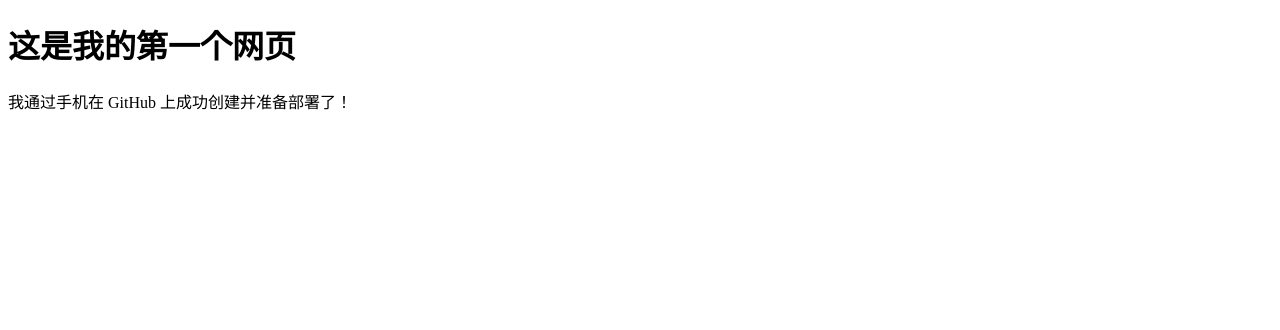
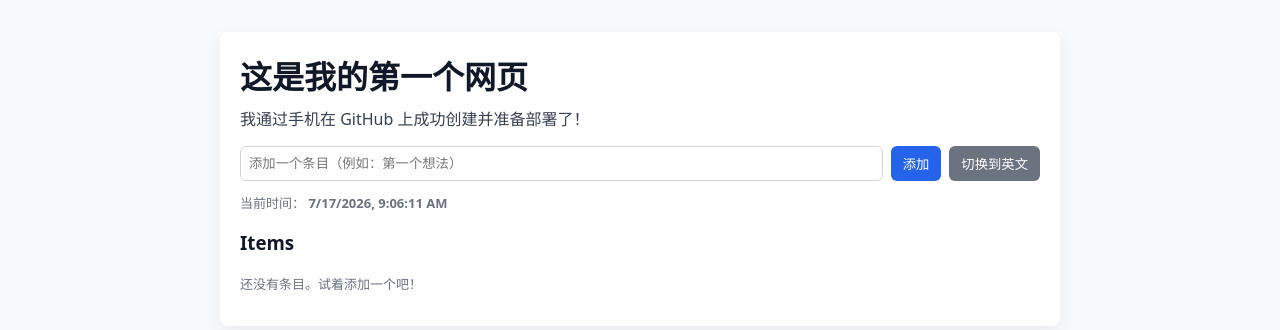
Before and after one commit to Ai0tiandi/Ai0, a plain HTML site: page index.html in a window 1280 px wide. Drawn offline with Linux system fonts and the light colour scheme.

Commit message:
feat: add front-end rendering index.html (dynamic, i18n, localStorage)

```diff
--- a/index.html
+++ b/index.html
@@ -1,7 +1,151 @@
 <!DOCTYPE html>
-<html>
+<html lang="zh-CN">
+<head>
+  <meta charset="utf-8" />
+  <meta name="viewport" content="width=device-width,initial-scale=1" />
+  <title>我的第一个网页（动态渲染）</title>
+  <style>
+    body { font-family: system-ui, -apple-system, "Segoe UI", Roboto, "Helvetica Neue", Arial; padding: 24px; background:#f7fafc; color:#111827; }
+    .container{ max-width:800px; margin:0 auto; background:#fff; padding:20px; border-radius:8px; box-shadow:0 6px 18px rgba(0,0,0,0.06);}
+    h1{ margin:0 0 8px 0; }
+    p.lead{ margin-top:0; color:#374151; }
+    .controls{ display:flex; gap:8px; margin:12px 0; flex-wrap:wrap;}
+    input[type="text"]{ flex:1; padding:8px; border:1px solid #d1d5db; border-radius:6px; }
+    button{ padding:8px 12px; border-radius:6px; border:0; background:#2563eb; color:#fff; cursor:pointer; }
+    button.secondary{ background:#6b7280; }
+    ul{ padding-left:20px; }
+    li{ margin:8px 0; display:flex; align-items:center; justify-content:space-between; gap:12px; }
+    .meta{ color:#6b7280; font-size:13px; }
+    .small{ font-size:13px; color:#6b7280; margin-top:6px; }
+  </style>
+</head>
 <body>
-    <h1>这是我的第一个网页</h1>
-    <p>我通过手机在 GitHub 上成功创建并准备部署了！</p>
+  <div class="container" id="app">
+    <!-- 内容由 JS 渲染 -->
+  </div>
+
+  <script>
+    // 多语言文案
+    const I18N = {
+      zh: {
+        title: "这是我的第一个网页",
+        subtitle: "我通过手机在 GitHub 上成功创建并准备部署了！",
+        addPlaceholder: "添加一个条目（例如：第一个想法）",
+        addBtn: "添加",
+        toggleLang: "切换到英文",
+        noItems: "还没有条目。试着添加一个吧！",
+        timePrefix: "当前时间：",
+        delete: "删除"
+      },
+      en: {
+        title: "This is my first webpage",
+        subtitle: "I created and prepared this on GitHub from my phone!",
+        addPlaceholder: "Add an item (e.g. first idea)",
+        addBtn: "Add",
+        toggleLang: "Switch to Chinese",
+        noItems: "No items yet. Try adding one!",
+        timePrefix: "Current time: ",
+        delete: "Delete"
+      }
+    };
+
+    // 状态（可扩展）
+    const state = {
+      lang: localStorage.getItem('lang') || 'zh',
+      items: JSON.parse(localStorage.getItem('items') || '[]')
+    };
+
+    // 保存本地
+    function save() {
+      localStorage.setItem('items', JSON.stringify(state.items));
+      localStorage.setItem('lang', state.lang);
+    }
+
+    // 渲染应用
+    function render() {
+      const t = I18N[state.lang];
+      const app = document.getElementById('app');
+      const now = new Date();
+      const timeStr = now.toLocaleString();
+
+      app.innerHTML = `
+        <h1>${t.title}</h1>
+        <p class="lead">${t.subtitle}</p>
+
+        <div class="controls" id="controls">
+          <input id="newItem" type="text" placeholder="${t.addPlaceholder}" />
+          <button id="addBtn">${t.addBtn}</button>
+          <button id="toggleLang" class="secondary">${t.toggleLang}</button>
+        </div>
+
+        <div class="small">${t.timePrefix} <strong id="now">${timeStr}</strong></div>
+
+        <h3 style="margin-top:18px;">Items</h3>
+        <div id="listRegion"></div>
+      `;
+
+      const listRegion = document.getElementById('listRegion');
+      if (state.items.length === 0) {
+        listRegion.innerHTML = `<p class="meta">${t.noItems}</p>`;
+      } else {
+        listRegion.innerHTML = '<ul>' + state.items.map((it, idx) => `
+          <li>
+            <span>${escapeHtml(it.text)}</span>
+            <span style="display:inline-flex;gap:8px;align-items:center">
+              <span class="meta">${new Date(it.createdAt).toLocaleString()}</span>
+              <button data-idx="${idx}" class="deleteBtn secondary">${t.delete}</button>
+            </span>
+          </li>
+        `).join('') + '</ul>';
+      }
+
+      // 事件绑定
+      document.getElementById('addBtn').onclick = onAdd;
+      document.getElementById('toggleLang').onclick = onToggleLang;
+      document.getElementById('newItem').onkeydown = (e) => { if (e.key === 'Enter') onAdd(); };
+
+      // 删除按钮绑定
+      Array.from(document.getElementsByClassName('deleteBtn')).forEach(btn => {
+        btn.onclick = (e) => {
+          const idx = Number(e.currentTarget.dataset.idx);
+          state.items.splice(idx, 1);
+          save();
+          render();
+        };
+      });
+
+      // 定时更新时间显示（每秒）
+      if (!render._timer) {
+        render._timer = setInterval(() => {
+          const el = document.getElementById('now');
+          if (el) el.textContent = new Date().toLocaleString();
+        }, 1000);
+      }
+    }
+
+    function onAdd() {
+      const input = document.getElementById('newItem');
+      const val = input.value.trim();
+      if (!val) return;
+      state.items.unshift({ text: val, createdAt: new Date().toISOString() });
+      input.value = '';
+      save();
+      render();
+    }
+
+    function onToggleLang() {
+      state.lang = state.lang === 'zh' ? 'en' : 'zh';
+      save();
+      render();
+    }
+
+    // 简单防 XSS 的转义（仅用于展示）
+    function escapeHtml(s) {
+      return String(s).replace(/[&<>\"]/g, c => ({'&':'&amp;','<':'&lt;','>':'&gt;','"':'&quot;'}[c]));
+    }
+
+    // 首次渲染
+    render();
+  </script>
 </body>
 </html>
```
